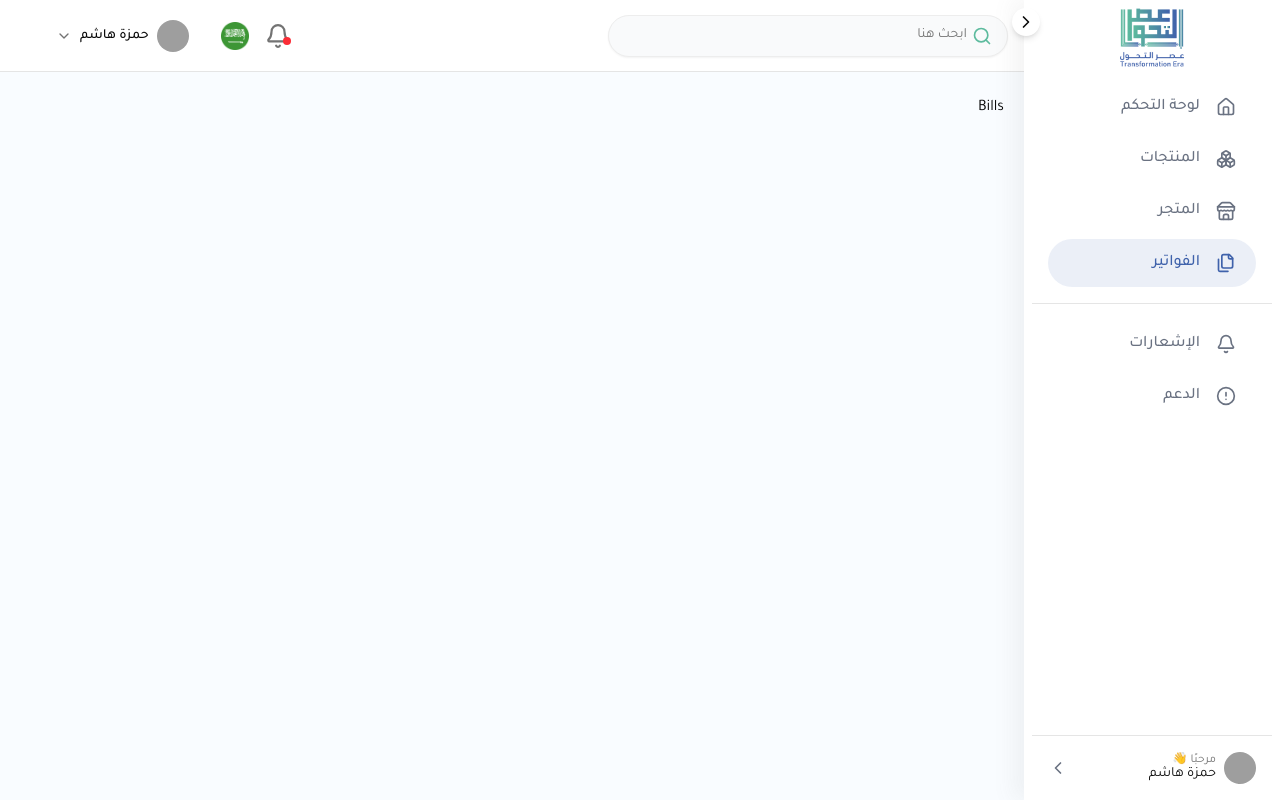
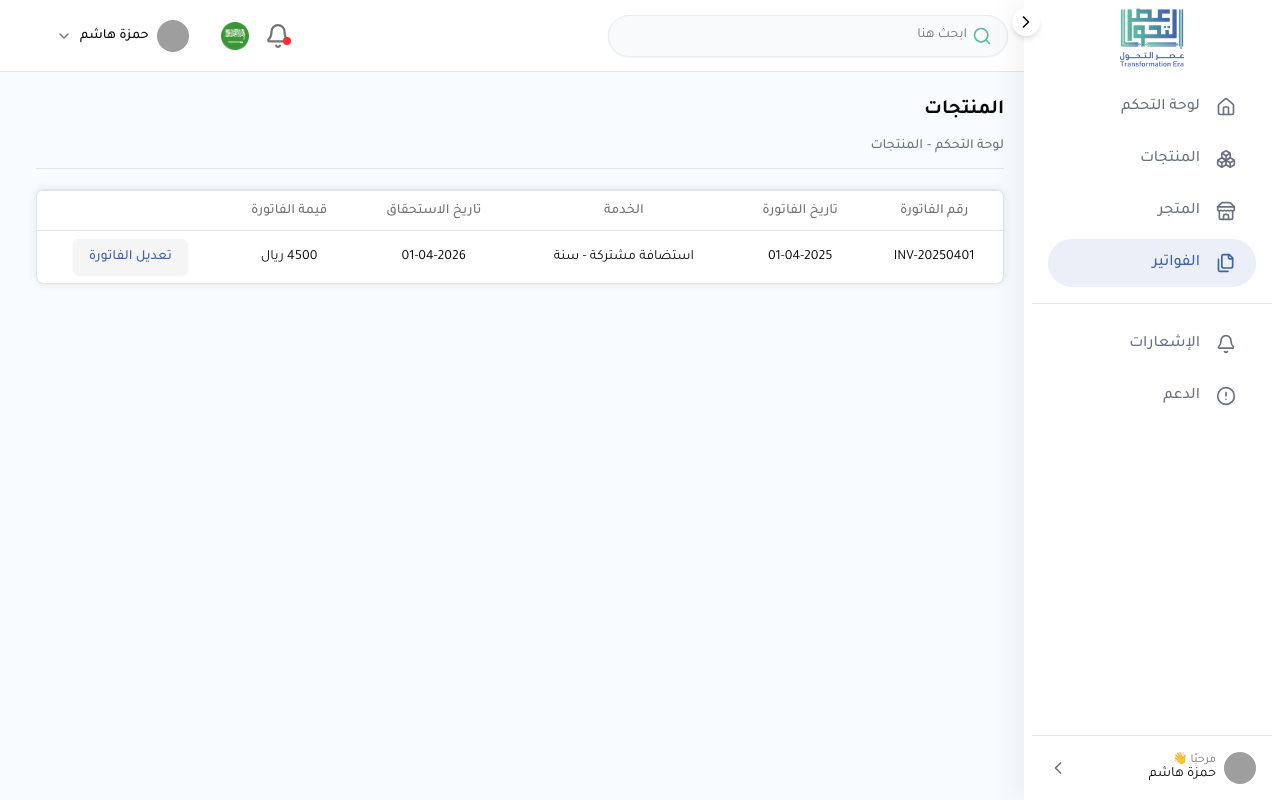
Before and after one commit to TajerDZ/transformation-era, a React (Vite) app: page /dashboard/bills in a window 1280 px wide. Built offline with nearby package versions, Linux system fonts and the light colour scheme; grey boxes are pictures that could not be loaded.

Commit message:
4/18/2025 23:17

```diff
--- a/src/App.tsx
+++ b/src/App.tsx
@@ -16,6 +16,7 @@ import ChangePassword from "./Pages/Dashboard/ChangePassword";
 import Store from "./Pages/Dashboard/Store";
 import Hosting from "./Pages/Dashboard/Hosting";
 import WebDesign from "./Pages/Dashboard/WebDesign";
+import Bills from "./Pages/Dashboard/Bills";
 const cookies = new Cookies(null, { path: "/" });
 function App() {
   const { i18n } = useTranslation();
@@ -62,7 +63,7 @@ function App() {
             <Route path="hosting" element={<Hosting />} />
             <Route path="website-design" element={<WebDesign />} />
           </Route>
-          <Route path="bills" element={<div>Bills</div>} />
+          <Route path="bills" element={<Bills />} />
           <Route path="*" element={<div>Not Found</div>} />
         </Route>
       </Routes>
--- a/src/Pages/Dashboard/Bills.tsx
+++ b/src/Pages/Dashboard/Bills.tsx
@@ -1,4 +1,4 @@
-import Main from "@/components/Dashboard/store/Main";
+import Main from "@/components/Dashboard/bills/Main";
 
 function Bills() {
   // const user = useStore((state: any) => state.userData);
--- a/src/assets/lang/ar.json
+++ b/src/assets/lang/ar.json
@@ -238,12 +238,26 @@
   },
   "bills": {
     "title": "الفواتير",
+    "fillter": "تصفية",
+    "search": "البحث",
     "table": {
-      "edit_bill": "تعديل الفاتورة",
       "bill_number": "رقم الفاتورة",
       "bill_date": "تاريخ الفاتورة",
-      "bill_amount": "مبلغ الفاتورة",
-      "bill_status": "حالة الفاتورة"
+      "service": "الخدمة",
+      "due_date": "تاريخ الاستحقاق",
+      "bill_amount": "قيمة الفاتورة",
+      "edit_bill": "تعديل الفاتورة"
+    },
+    "details": {
+      "title": "تفاصيل الفاتورة",
+      "save_bill": "حفظ الفاتورة",
+      "bill_number": "رقم الفاتورة",
+      "service": "الخدمة",
+      "period": "الفترة",
+      "value": "القيمة",
+      "subtotal": "المجموع الجزئي",
+      "tax": "الضريبة المضافة (15%)",
+      "total": "الإجمالي"
     }
   }
 }
--- a/src/components/Dashboard/bills/Main.tsx
+++ b/src/components/Dashboard/bills/Main.tsx
@@ -1,9 +1,18 @@
+import { Card } from "@/components/ui/card";
 import { Separator } from "@/components/ui/separator";
 import { SideBarContext } from "@/hooks/SideBarContext";
 import { cn } from "@/lib/utils";
 import { t } from "i18next";
 import { useContext } from "react";
-
+import {
+  Table,
+  TableBody,
+  TableCell,
+  TableHead,
+  TableHeader,
+  TableRow,
+} from "@/components/ui/table";
+import { Button } from "@/components/ui/button";
 function Main() {
   const context = useContext(SideBarContext);
   if (!context) {
@@ -26,6 +35,56 @@ function Main() {
           }}
         />
       </div>
+      <div>
+        <Card
+          className={cn(
+            "shadow-none rounded-lg p-0 max-md:p-0 transition-all duration-300",
+            open && "max-lg:!w-[100%]"
+          )}
+          style={{
+            boxShadow: "0 0 10px 0 rgba(0, 0, 0, 0.1)",
+            overflowX: "auto",
+            width: open ? "calc(100vw - 19.5rem)" : "calc(100vw - 9.5rem)",
+          }}
+        >
+          <Table className="border border-x-0 border-b-0">
+            <TableHeader className="border-b  ">
+              <TableHead className="text-muted-foreground text-center">
+                {t("bills.table.bill_number")}
+              </TableHead>
+              <TableHead className="text-muted-foreground text-center">
+                {t("bills.table.bill_date")}
+              </TableHead>
+              <TableHead className="text-muted-foreground text-center">
+                {t("bills.table.service")}
+              </TableHead>
+              <TableHead className="text-muted-foreground text-center">
+                {t("bills.table.due_date")}
+              </TableHead>
+              <TableHead className="text-muted-foreground text-center">
+                {t("bills.table.bill_amount")}
+              </TableHead>
+              <TableHead className="text-muted-foreground text-center"></TableHead>
+            </TableHeader>
+            <TableBody>
+              <TableRow>
+                <TableCell className="text-center">INV-20250401</TableCell>
+                <TableCell className="text-center">01-04-2025</TableCell>
+                <TableCell className="text-center">
+                  استضافة مشتركة - سنة
+                </TableCell>
+                <TableCell className="text-center">01-04-2026</TableCell>
+                <TableCell className="text-center">4500 ريال</TableCell>
+                <TableCell className="text-center">
+                  <Button variant="secondary" className="text-primary-2">
+                    {t("bills.table.edit_bill")}
+                  </Button>
+                </TableCell>
+              </TableRow>
+            </TableBody>
+          </Table>
+        </Card>
+      </div>
     </div>
   );
 }
--- a/src/components/Dashboard/store/Main.tsx
+++ b/src/components/Dashboard/store/Main.tsx
@@ -5,7 +5,7 @@ import { cn } from "@/lib/utils";
 import { t } from "i18next";
 import { useContext } from "react";
 import { Button } from "@/components/ui/button";
-import WebHosting from "@/assets/WebHosting.png";
+import WebHosting from "@/assets/WebHosting-1.png";
 import CloudImg from "@/assets/Cloud.png";
 import VpsImg from "@/assets/OBJECTS.png";
 import SiteDesign from "@/assets/OBJECTS1.png";
```
Also changed, not shown: src/assets/WebHosting-1.png (renamed from src/assets/WEBHOSTING.png).
